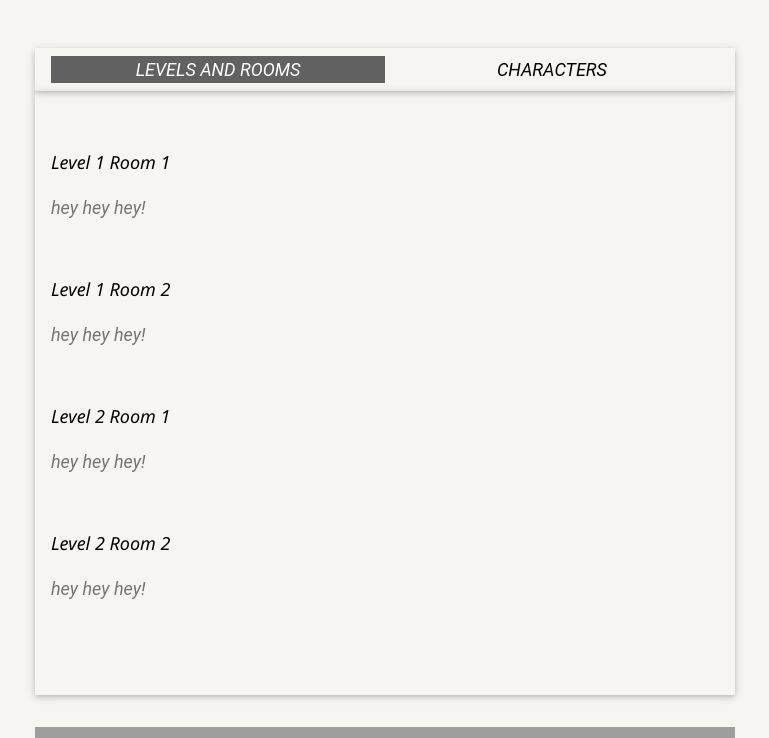
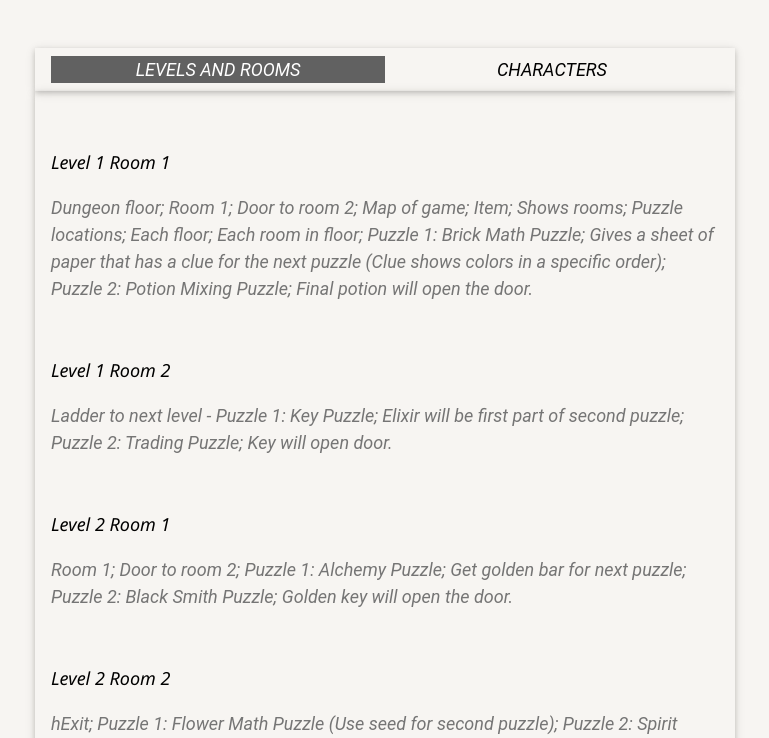
Before and after one commit to adhithin/P5Candyyyy, a Flask app: page / in a window 1280 px wide. Shown: the part 2095-2833 px from the top of the page, without its empty margins (255-1024 px from the left). Run offline with Flask 2, Linux system fonts and the light colour scheme; grey boxes are pictures that could not be loaded.

Commit message:
Update home.html
added descriptions for rooms from read.me, can be tweaked depending on which puzzles we actually use. essentially just a placeholder

```diff
--- a/templates/home.html
+++ b/templates/home.html
@@ -95,16 +95,16 @@ body, html {
 
             <div id="Eat" class="w3-container menu w3-padding-48 w3-card">
                 <h5>Level 1 Room 1 </h5>
-                <p class="w3-text-grey"> hey hey hey! </p><br>
+                <p class="w3-text-grey"> 	Dungeon floor; Room 1; Door to room 2; Map of game; Item; Shows rooms; Puzzle locations; Each floor; Each room in floor; Puzzle 1: Brick Math Puzzle; Gives a sheet of paper that has a clue for the next puzzle (Clue shows colors in a specific order); Puzzle 2: Potion Mixing Puzzle; Final potion will open the door. </p><br>
 
                 <h5>Level 1 Room 2 </h5>
-                <p class="w3-text-grey">hey hey hey! </p><br>
+                <p class="w3-text-grey">Ladder to next level - Puzzle 1: Key Puzzle; Elixir will be first part of second puzzle; Puzzle 2: Trading Puzzle; Key will open door. </p><br>
 
                 <h5>Level 2 Room 1 </h5>
-                <p class="w3-text-grey">hey hey hey! </p><br>
+                <p class="w3-text-grey">Room 1; Door to room 2; Puzzle 1: Alchemy Puzzle; Get golden bar for next puzzle; Puzzle 2: Black Smith Puzzle; Golden key will open the door.</p><br>
 
                 <h5>Level 2 Room 2 </h5>
-                <p class="w3-text-grey">hey hey hey! </p><br>
+                <p class="w3-text-grey">hExit; Puzzle 1: Flower Math Puzzle (Use seed for second puzzle); Puzzle 2: Spirit Puzzle (Use key to finish game).</p><br>
 
             </div>
 
```
